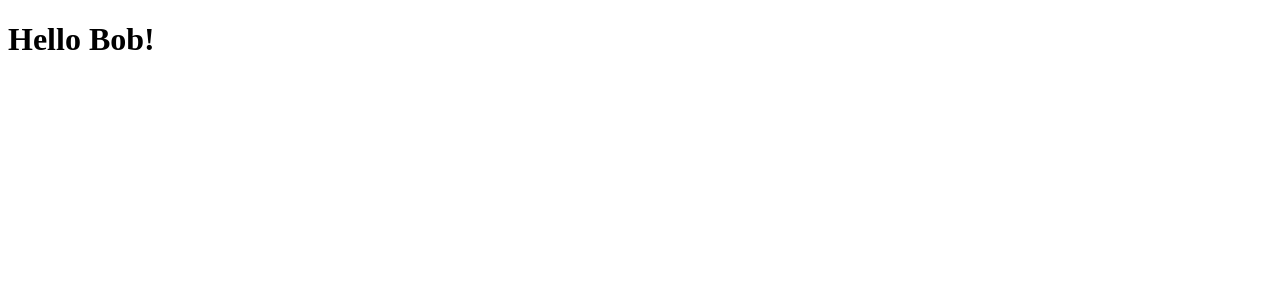
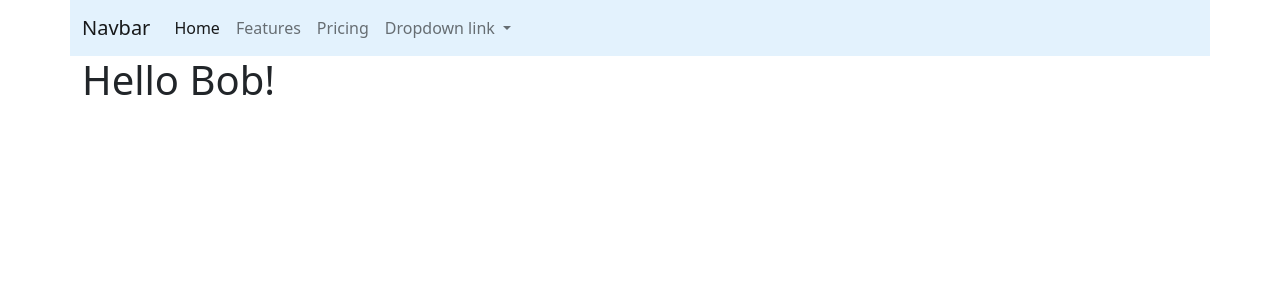
Before and after one commit to Diamant333/find_route, a Django app: page /home/ in a window 1280 px wide. Shown: the top 300 px of the page. Run offline with Django 4.2, Linux system fonts and the light colour scheme.

Commit message:
add bootstrap in project

```diff
--- /dev/null
+++ b/templates/base.html
@@ -0,0 +1,47 @@
+<!doctype html>
+<html lang="en">
+  <head>
+    <meta charset="utf-8">
+    <meta name="viewport" content="width=device-width, initial-scale=1">
+    <title>Bootstrap demo</title>
+    <link href="https://cdn.jsdelivr.net/npm/bootstrap@5.2.1/dist/css/bootstrap.min.css" rel="stylesheet" integrity="sha384-iYQeCzEYFbKjA/T2uDLTpkwGzCiq6soy8tYaI1GyVh/UjpbCx/TYkiZhlZB6+fzT" crossorigin="anonymous">
+  </head>
+<body>
+    <nav class="navbar navbar-expand-lg container" style="background-color: #e3f2fd;">
+      <div class="container-fluid">
+        <a class="navbar-brand" href="#">Navbar</a>
+        <button class="navbar-toggler" type="button" data-bs-toggle="collapse" data-bs-target="#navbarNavDropdown" aria-controls="navbarNavDropdown" aria-expanded="false" aria-label="Toggle navigation">
+          <span class="navbar-toggler-icon"></span>
+        </button>
+        <div class="collapse navbar-collapse" id="navbarNavDropdown">
+          <ul class="navbar-nav">
+            <li class="nav-item">
+              <a class="nav-link active" aria-current="page" href="#">Home</a>
+            </li>
+            <li class="nav-item">
+              <a class="nav-link" href="#">Features</a>
+            </li>
+            <li class="nav-item">
+              <a class="nav-link" href="#">Pricing</a>
+            </li>
+            <li class="nav-item dropdown">
+              <a class="nav-link dropdown-toggle" href="#" role="button" data-bs-toggle="dropdown" aria-expanded="false">
+                Dropdown link
+              </a>
+              <ul class="dropdown-menu">
+                <li><a class="dropdown-item" href="#">Action</a></li>
+                <li><a class="dropdown-item" href="#">Another action</a></li>
+                <li><a class="dropdown-item" href="#">Something else here</a></li>
+              </ul>
+            </li>
+          </ul>
+        </div>
+      </div>
+    </nav>
+<div class="container">
+   {% block content %}{% endblock %}
+</div>
+
+<script src="https://cdn.jsdelivr.net/npm/bootstrap@5.2.1/dist/js/bootstrap.bundle.min.js" integrity="sha384-u1OknCvxWvY5kfmNBILK2hRnQC3Pr17a+RTT6rIHI7NnikvbZlHgTPOOmMi466C8" crossorigin="anonymous"></script>
+</body>
+</html>
--- a/templates/home.html
+++ b/templates/home.html
@@ -1,10 +1,5 @@
-<!DOCTYPE html>
-<html lang="en">
-<head>
-    <meta charset="UTF-8">
-    <title>Title</title>
-</head>
-<body>
-<h1>Hello {{ name }}!</h1>
-</body>
-</html>
+{% extends 'base.html' %}
+
+{% block content %}
+<h1>Hello {{name}}!</h1>
+{% endblock %}
```
